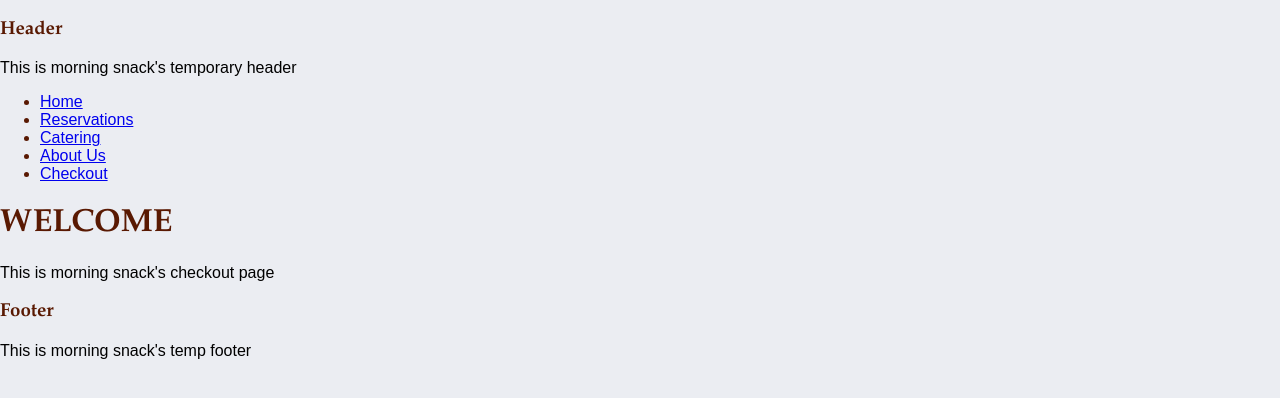
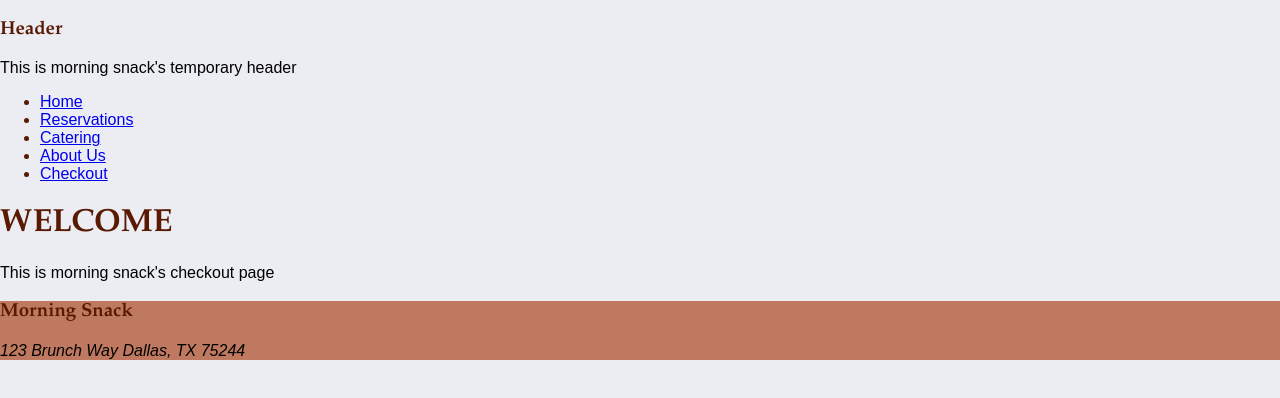
Before and after one commit to michellenicolephillips/morning-snack, a React (Create React App) app: page /checkout in a window 1280 px wide. Shown: the top 398 px of the page. Built offline with nearby package versions, Linux system fonts and the light colour scheme.

Commit message:
changed footer component to footer element

```diff
--- a/src/components/footer.js
+++ b/src/components/footer.js
@@ -3,10 +3,11 @@ import React from 'react';
 class Footer extends React.Component {
 
      render() {
-          return (<>
-              <h3>Footer</h3>
-              <p>This is morning snack's temp footer</p>
-          </>
+          return (
+          <footer>
+              <h3>Morning Snack</h3>
+              <address>123 Brunch Way Dallas, TX 75244</address>
+          </footer>
           )
      }
 }
```
